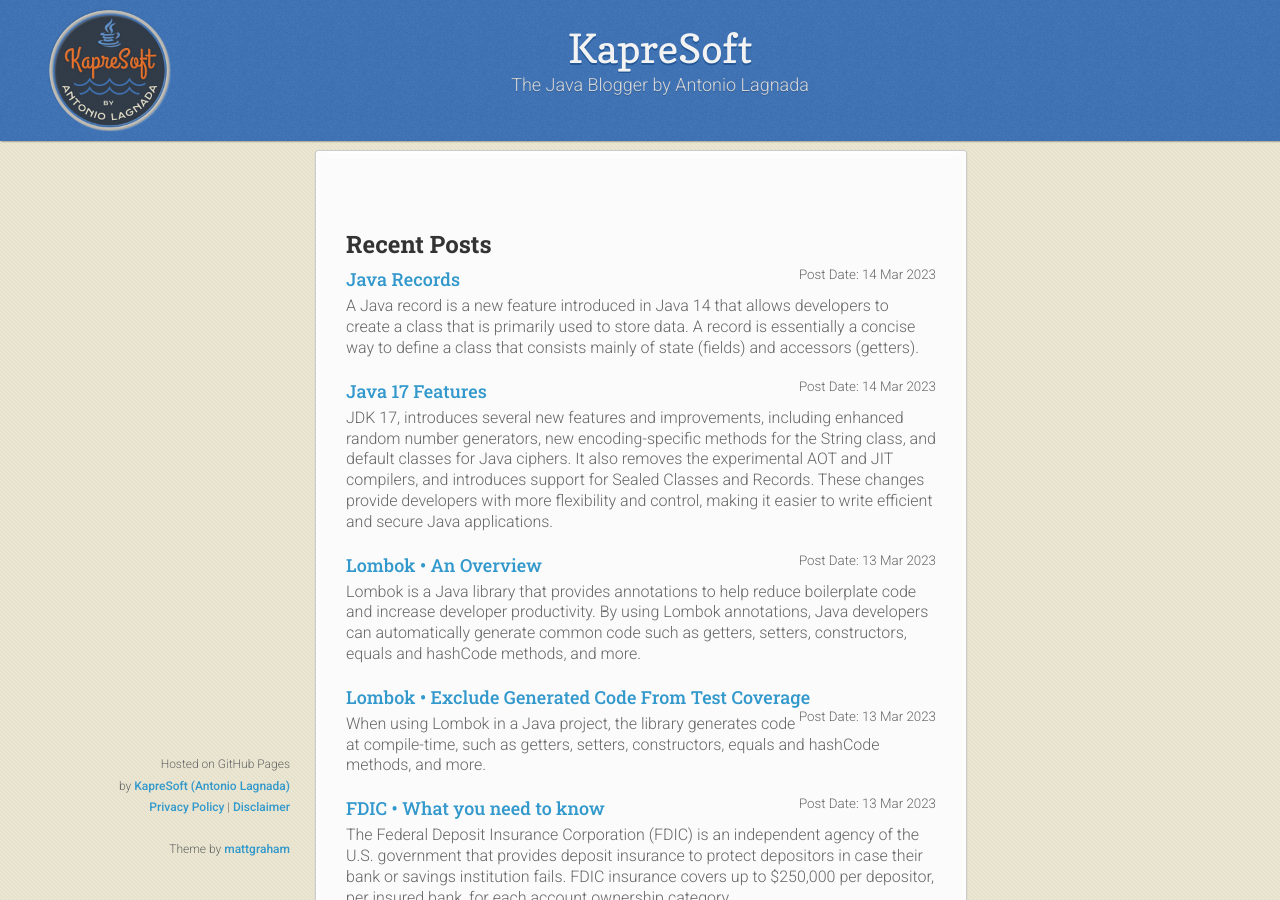
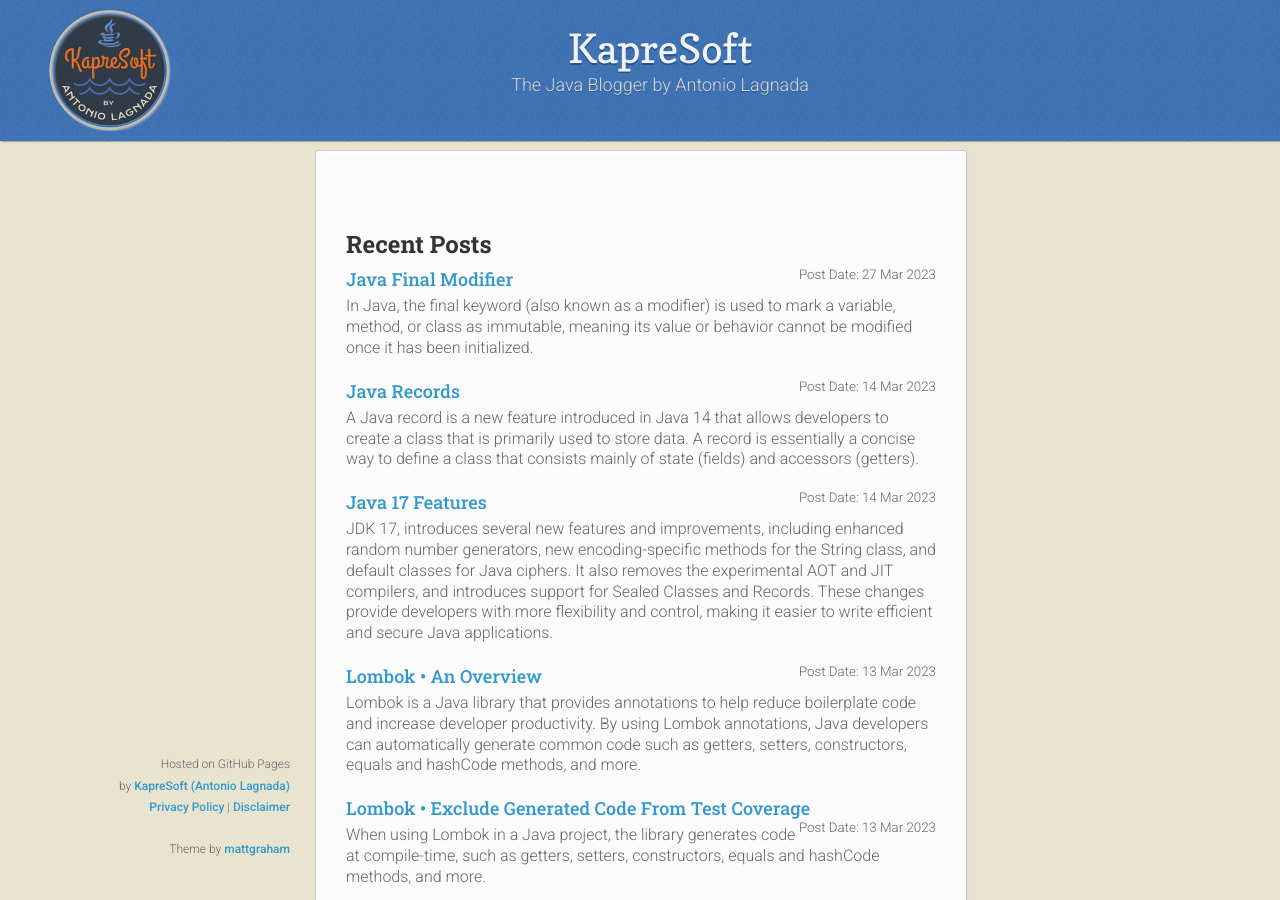
Before and after one commit to kapresoft/kapresoft.github.io, a Jekyll site: the page built from index.md, in a window 1280 px wide and 900 px high. Built offline with Jekyll 4.4.1, drawn with Linux system fonts in a browser that asks for light colours; comment, search, counter and statistics services are not loaded; our own code applies the rules of GitHub Pages for plain Markdown files.

Commit message:
java-final-modifier publish draft

```diff
--- a/_posts/2023-03-27-java-final-modifier.md
+++ b/_posts/2023-03-27-java-final-modifier.md
@@ -1,10 +1,9 @@
 ---
-draft: true
 title: Java Final Modifier
 canonical_url: https://www.kapresoft.com/java/2023/03/27/java-final-modifier.html
 category: java
 image: /assets/images/kapresoft1-210x.png
-description: "Java Final Modifier (TBD)"
+description: "Learn how the final keyword modifier in Java creates immutable variables, methods, and classes, preserving their initial value and behavior."
 ---
 
 ## Overview
```
